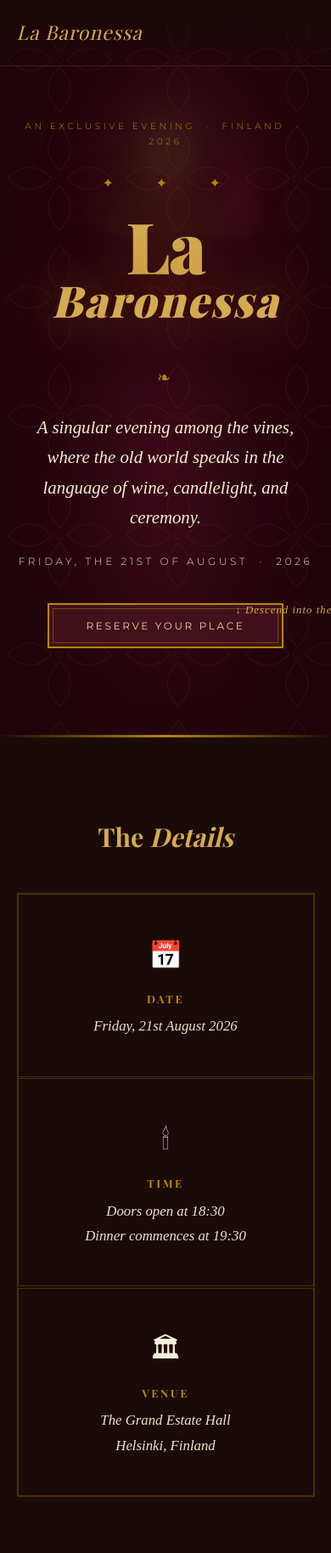
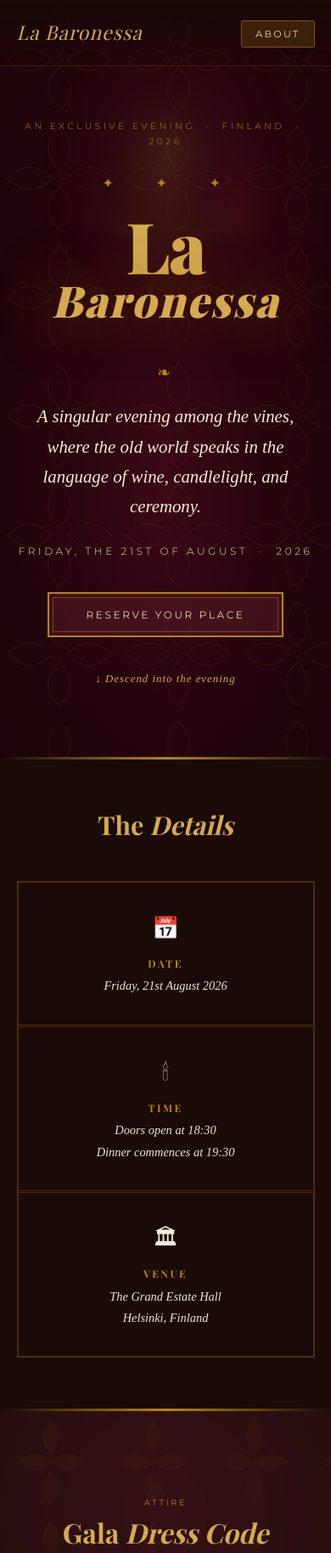
Before and after one commit to SaeSaeeda/labaronesa, a plain HTML site: page index.html in a window 390 px wide. Shown: the top 1828 px of the page at 85% size. Drawn offline with nearby package versions, Linux system fonts and the light colour scheme; a web font is replaced by a local one.

Commit message:
add about on phone

```diff
--- a/style.css
+++ b/style.css
@@ -422,16 +422,13 @@ nav {
 }
 
 .hero-scroll-hint {
-  position: absolute;
-  bottom: 56px;
-  left: 47%;
-  transform: translateX(-50%);
+  display: block;
+  margin-top: 2.4rem;
   font-family: var(--font-poetic);
   font-style: italic;
   font-size: 0.8rem;
   color: var(--gold-light);
   letter-spacing: 0.08em;
-  max-width: calc(100vw - 48px);
   text-align: center;
   animation: floatDown 2.2s ease-in-out infinite;
 }
@@ -788,6 +785,20 @@ nav {
   .champagne-pair {
     grid-template-columns: 1fr;
   }
+
+  /* Details section on mobile */
+  #details {
+    padding: 60px 5vw;
+  }
+
+  .details-grid {
+    grid-template-columns: 1fr;
+    gap: 1px;
+  }
+
+  .detail-card {
+    padding: 32px 24px;
+  }
 }
 
 .wine-col-heading {
@@ -1122,6 +1133,71 @@ footer {
 
 @media (max-width: 520px) {
   .nav-links {
+    display: flex !important;
+    gap: 1rem;
+  }
+
+  .nav-links li:not(:first-child) {
     display: none;
   }
+
+  .nav-links li:first-child a {
+    background: rgba(184, 134, 11, 0.2);
+    border: 1px solid rgba(184, 134, 11, 0.5);
+    padding: 8px 16px;
+    border-radius: 3px;
+    font-size: 0.7rem;
+    letter-spacing: 0.2em;
+  }
+
+  .nav-links li:first-child a:hover {
+    background: rgba(184, 134, 11, 0.35);
+  }
+
+  .back-btn {
+    font-size: 0.7rem !important;
+  }
+
+  /* Details cards very small screen */
+  .detail-icon {
+    font-size: 1.6rem;
+    margin-bottom: 0.8rem;
+  }
+
+  .detail-card h3 {
+    font-size: 0.75rem;
+    margin-bottom: 0.4rem;
+  }
+
+  .detail-card p {
+    font-size: 0.9rem;
+  }
+
+  /* About section responsive */
+  #about {
+    padding: 50px 5vw;
+  }
+
+  #about h2 {
+    font-size: clamp(1.6rem, 4vw, 2.2rem);
+  }
+
+  #about p {
+    font-size: 1rem;
+    margin-top: 0.9rem;
+  }
+
+  .section-tag {
+    font-size: 0.6rem;
+    margin-bottom: 0.5rem;
+  }
+
+  .vine-rule {
+    margin: 1rem 0;
+  }
+
+  .vine-rule::before,
+  .vine-rule::after {
+    max-width: 80px;
+  }
 }
```
Also changed, not shown: about.html (+1 -1 lines).
